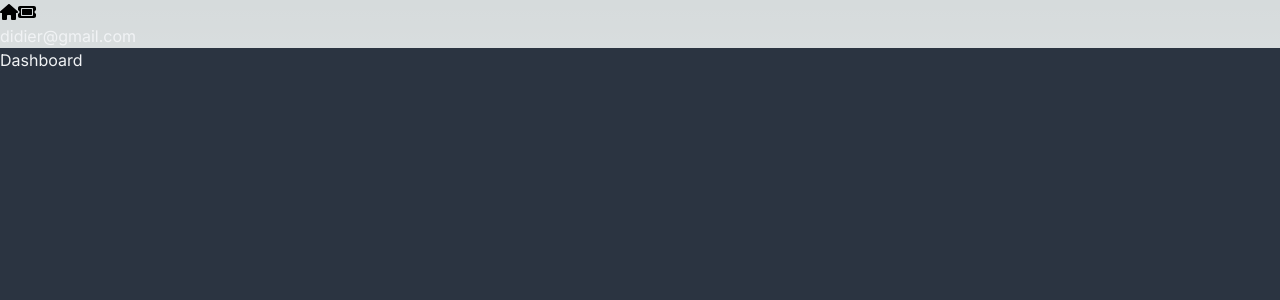
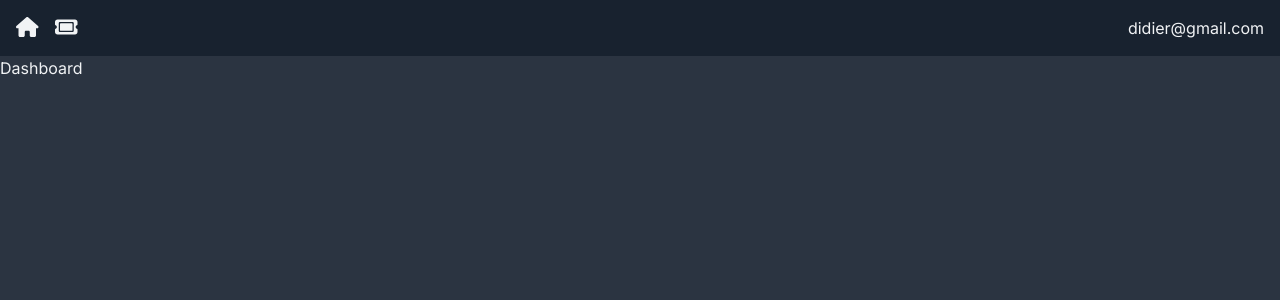
Before and after one commit to didierganthier/ticket-app, a Next.js app: page / in a window 1280 px wide. Shown: the top 300 px of the page. Built offline with nearby package versions, Linux system fonts and the light colour scheme.

Commit message:
Add spacing to nav

```diff
--- a/app/(components)/Nav.jsx
+++ b/app/(components)/Nav.jsx
@@ -5,8 +5,8 @@
 
 const Nav = () => {
   return (
-    <nav>
-        <div>
+    <nav className='flex justify-between bg-nav p-4'>
+        <div className='flex items-center space-x-4'>
             <Link href='/'>
                 <FontAwesomeIcon icon={faHome} className='icon' />
             </Link>
--- a/app/globals.css
+++ b/app/globals.css
@@ -2,26 +2,11 @@
 @tailwind components;
 @tailwind utilities;
 
-:root {
-  --foreground-rgb: 0, 0, 0;
-  --background-start-rgb: 214, 219, 220;
-  --background-end-rgb: 255, 255, 255;
-}
-
-@media (prefers-color-scheme: dark) {
-  :root {
-    --foreground-rgb: 255, 255, 255;
-    --background-start-rgb: 0, 0, 0;
-    --background-end-rgb: 0, 0, 0;
+@layer components {
+  .icon {
+    @apply text-default-text text-xl;
+  }
+  .btn {
+    @apply hover:no-underline bg-blue-accent hover:bg-blue-accent-hover tracking-wider w-full text-center text-nav font-bold cursor-pointer uppercase px-4 py-2 rounded-md transition-colors block;
   }
 }
-
-body {
-  color: rgb(var(--foreground-rgb));
-  background: linear-gradient(
-      to bottom,
-      transparent,
-      rgb(var(--background-end-rgb))
-    )
-    rgb(var(--background-start-rgb));
-}
```
